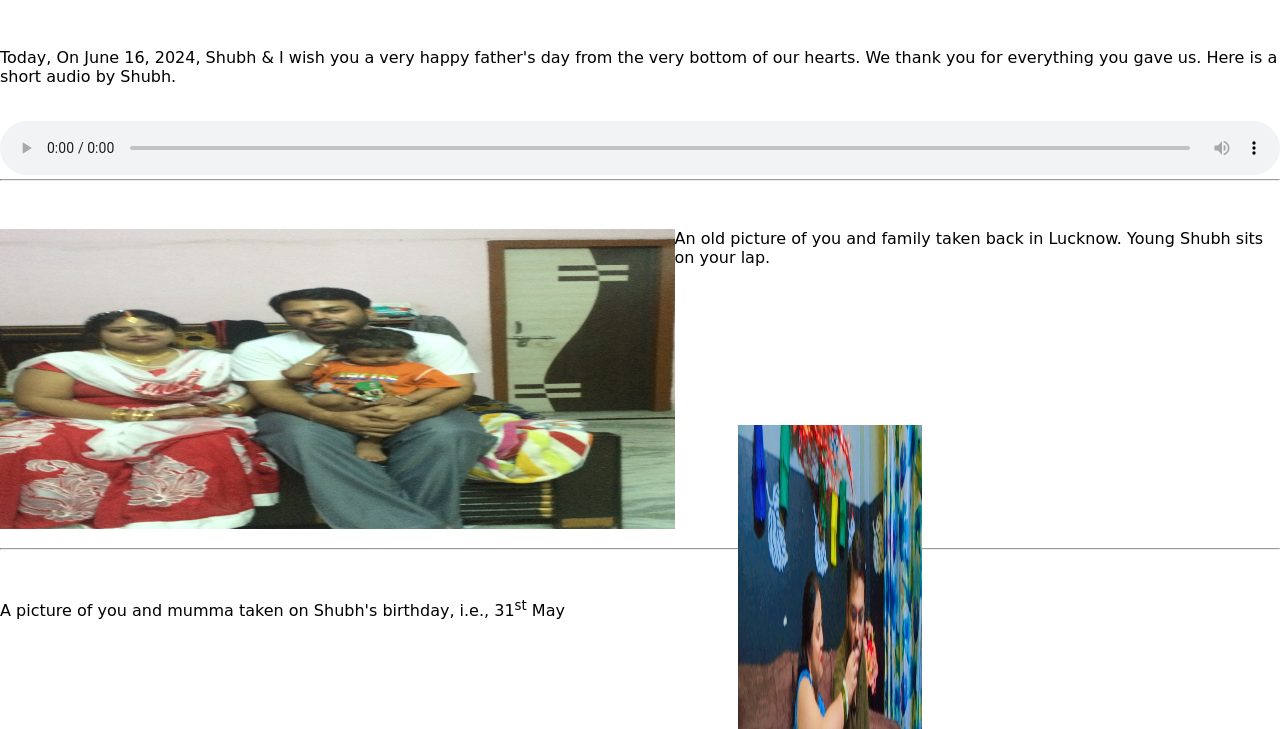
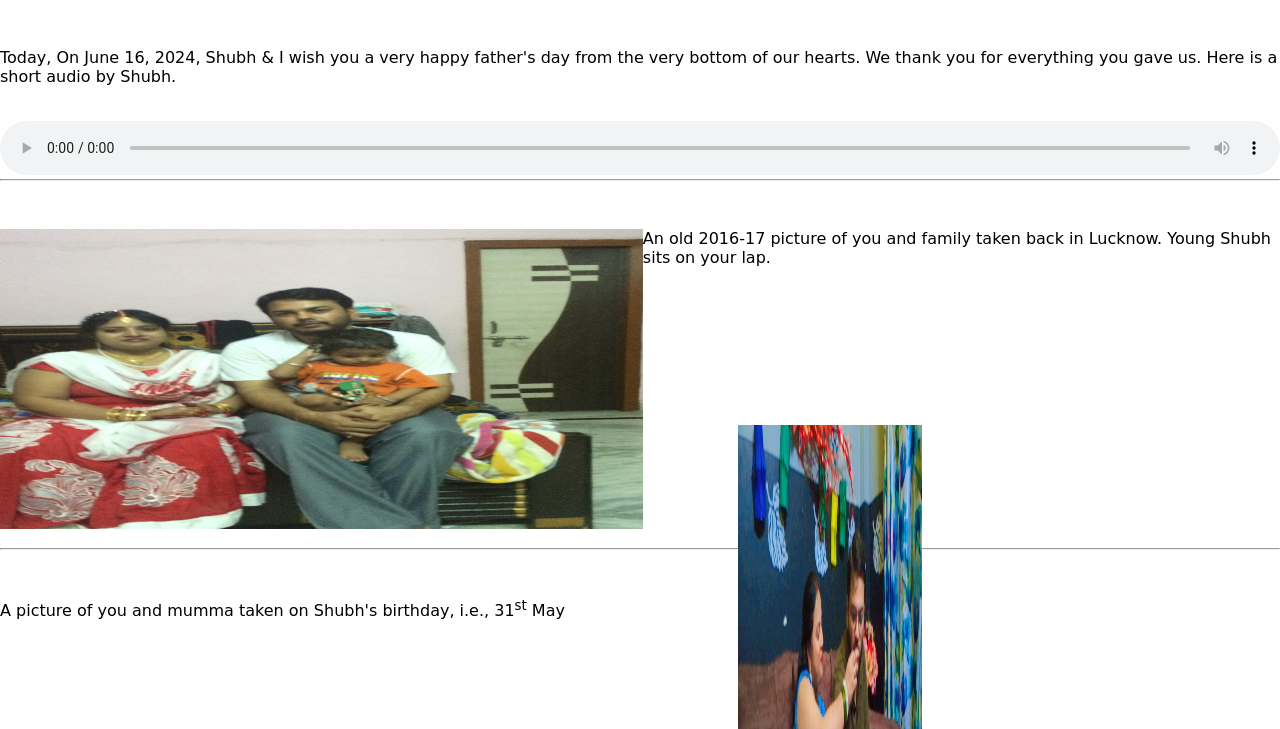
Before and after one commit to Div-Sr/father-s_day, a plain HTML site: page index.html in a window 1280 px wide. Shown: the part 640-1369 px from the top of the page. Drawn offline with Linux system fonts and the light colour scheme; a web font is replaced by a local one.

Commit message:
Commit 3

```diff
--- a/index.html
+++ b/index.html
@@ -18,7 +18,7 @@
         <hr>
         <div class="sec1">
             <img src="images/img1.jpg" alt="img-1">
-            <p>An old picture of you and family taken back in Lucknow. Young Shubh sits on your lap.</p>
+            <p>An old 2016-17 picture of you and family taken back in Lucknow. Young Shubh sits on your lap.</p>
         </div>
         <br>
         <hr>
```
